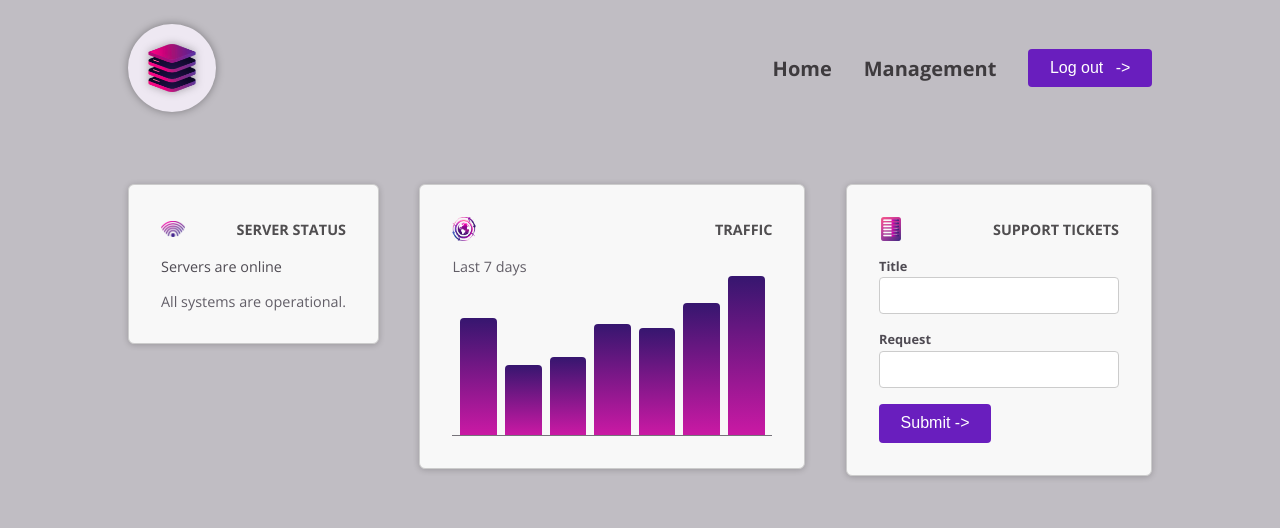
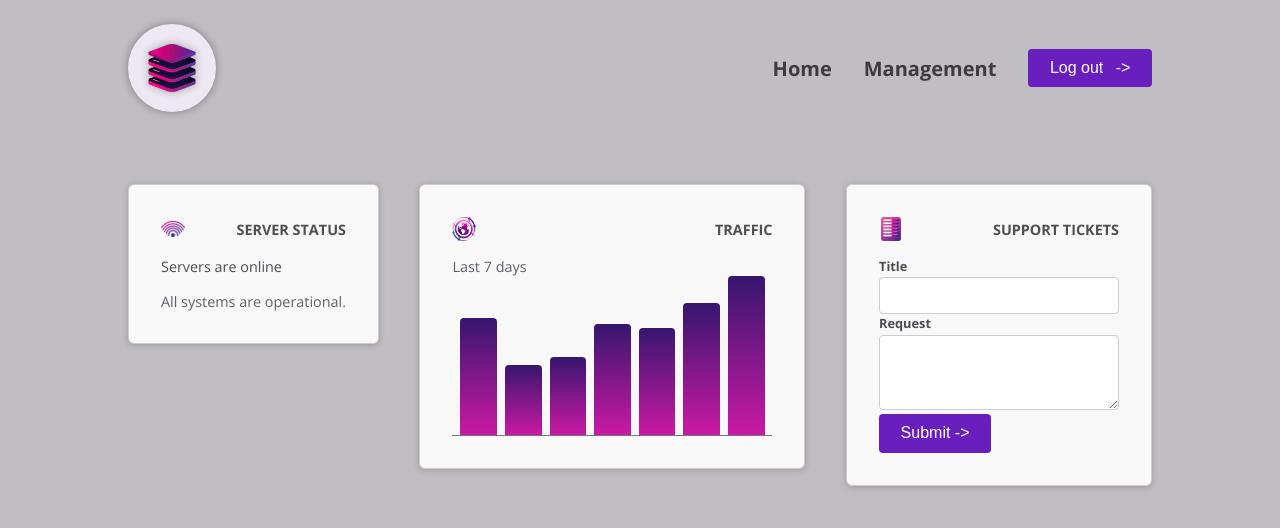
Before and after one commit to vinaybabu3962/Components-Templates, an Angular app: page / in a window 1280 px wide. Shown: the top 528 px of the page. Built offline with nearby package versions, Linux system fonts and the light colour scheme.

Commit message:
[109] Multi Element Custom Components

```diff
--- a/src/app/dashboard/tickets/new-ticket/new-ticket.component.html
+++ b/src/app/dashboard/tickets/new-ticket/new-ticket.component.html
@@ -1,16 +1,14 @@
 <form>
-  <p>
-    <label>Title</label>
+  <app-control label="Title">
     <input name="title" id="title" />
-  </p>
-  <p>
-    <label>Request</label>
-    <input name="request" id="request" rows="3" />
-  </p>
+  </app-control>
+  <app-control label="Request">
+    <textarea name="request" id="request" rows="3"></textarea>
+  </app-control>
   <p>
     <button appButton>
-        Submit
-        <span ngProjectAs="icon">-></span>
-      </button>
+      Submit
+      <span ngProjectAs="icon">-></span>
+    </button>
   </p>
 </form>
--- a/src/app/dashboard/tickets/new-ticket/new-ticket.component.ts
+++ b/src/app/dashboard/tickets/new-ticket/new-ticket.component.ts
@@ -1,9 +1,10 @@
 import { Component } from '@angular/core';
+import { ControlComponent } from "../../../shared/control/control.component";
 
 @Component({
   selector: 'app-new-ticket',
   standalone: true,
-  imports: [],
+  imports: [ControlComponent],
   templateUrl: './new-ticket.component.html',
   styleUrl: './new-ticket.component.css'
 })
--- /dev/null
+++ b/src/app/shared/control/control.component.html
@@ -0,0 +1,4 @@
+<p>
+  <label>{{label}}</label>
+  <ng-content select="input, textarea"></ng-content>
+</p>
```
Also changed, not shown: src/app/shared/control/control.component.ts (added, +13 -0 lines), src/app/shared/control/control.component.css (added).
